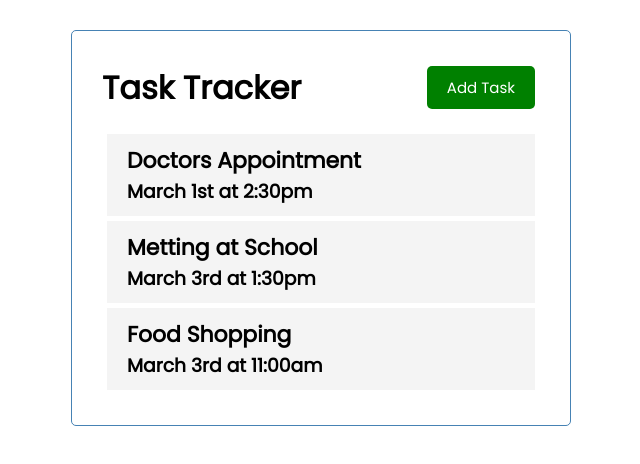
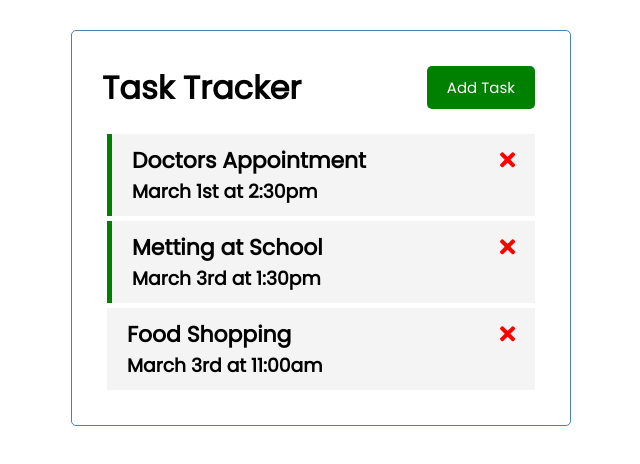
Before and after one commit to fueremi/Vue3-Crash_Course, a Vue app: page / in a window 1280 px wide. Shown: the top 464 px of the page, without its empty margins (319-959 px from the left). Built offline with nearby package versions, Linux system fonts and the light colour scheme.

Commit message:
Fixing task

```diff
--- a/public/index.html
+++ b/public/index.html
@@ -5,6 +5,7 @@
     <meta http-equiv="X-UA-Compatible" content="IE=edge">
     <meta name="viewport" content="width=device-width,initial-scale=1.0">
     <link rel="icon" href="<%= BASE_URL %>favicon.ico">
+    <link rel="stylesheet" href="https://cdnjs.cloudflare.com/ajax/libs/font-awesome/5.15.3/css/all.min.css" />
     <title><%= htmlWebpackPlugin.options.title %></title>
   </head>
   <body>
--- a/src/components/Header.vue
+++ b/src/components/Header.vue
@@ -6,20 +6,20 @@
 </template>
 
 <script>
-import Button from '@/components/Button'
+import Button from "@/components/Button";
 
 export default {
-    name: 'Header',
+  name: "Header",
   props: {
     title: {
       type: String,
-            default: 'Hello World'
-        }
+      default: "Hello World",
+    },
   },
   components: {
-        Button
-    }
-}
+    Button,
+  },
+};
 </script>
 
 <style scoped>
--- a/src/components/Task.vue
+++ b/src/components/Task.vue
@@ -1,6 +1,9 @@
 <template>
-  <div class="task">
-    <h3>{{ task.text }}</h3>
+  <div :class="[task.reminder ? 'reminder' : '', 'task']">
+    <h3>
+        {{ task.text }}
+        <i class="fas fa-times"></i>
+    </h3>
     <p>{{ task.day }}</p>
   </div>
 </template>
@@ -29,4 +32,7 @@ export default {
   align-items: center;
   justify-content: space-between;
 }
+.fas {
+    color: red;
+}
 </style>
```
Lines whose indentation alone changed are shown as unchanged.
